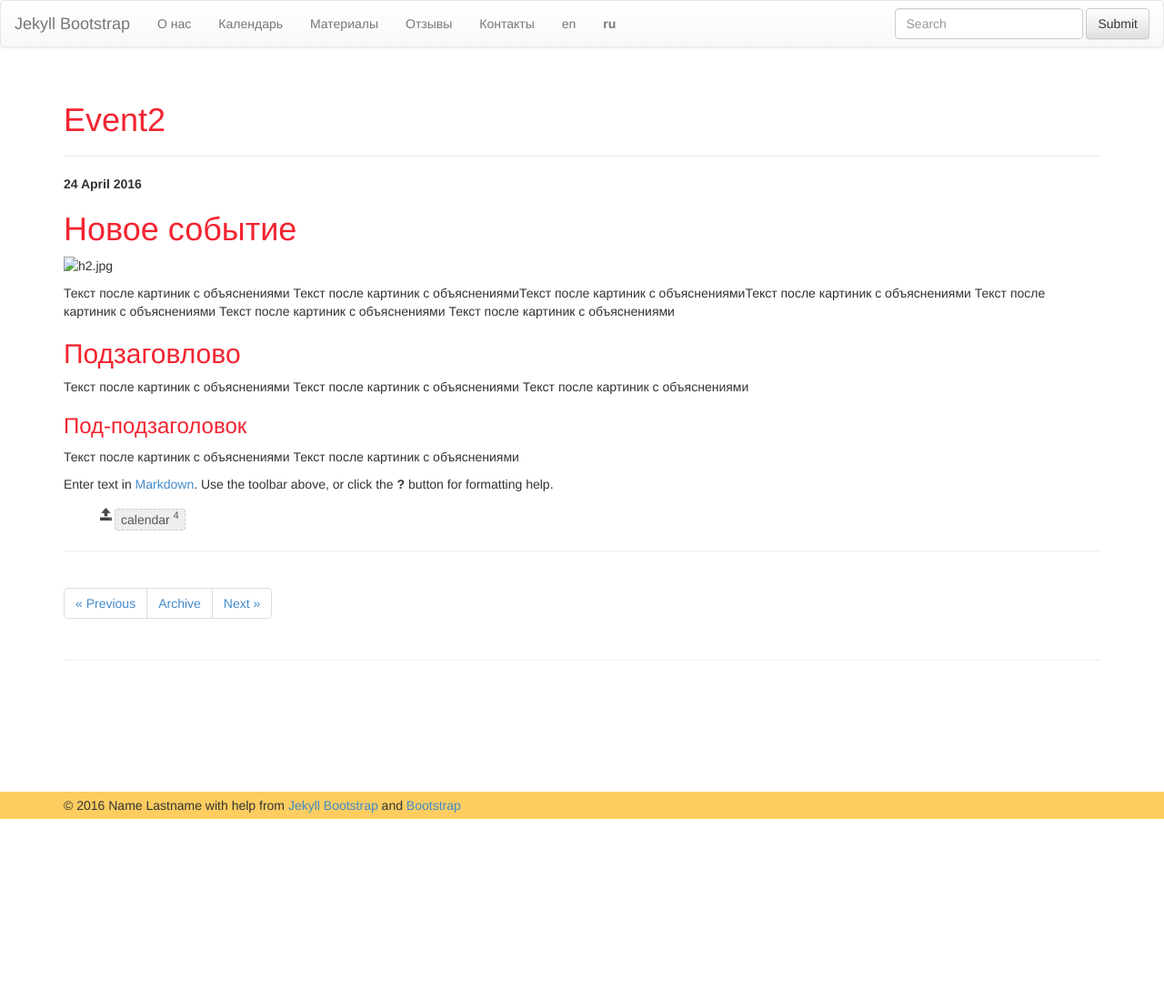
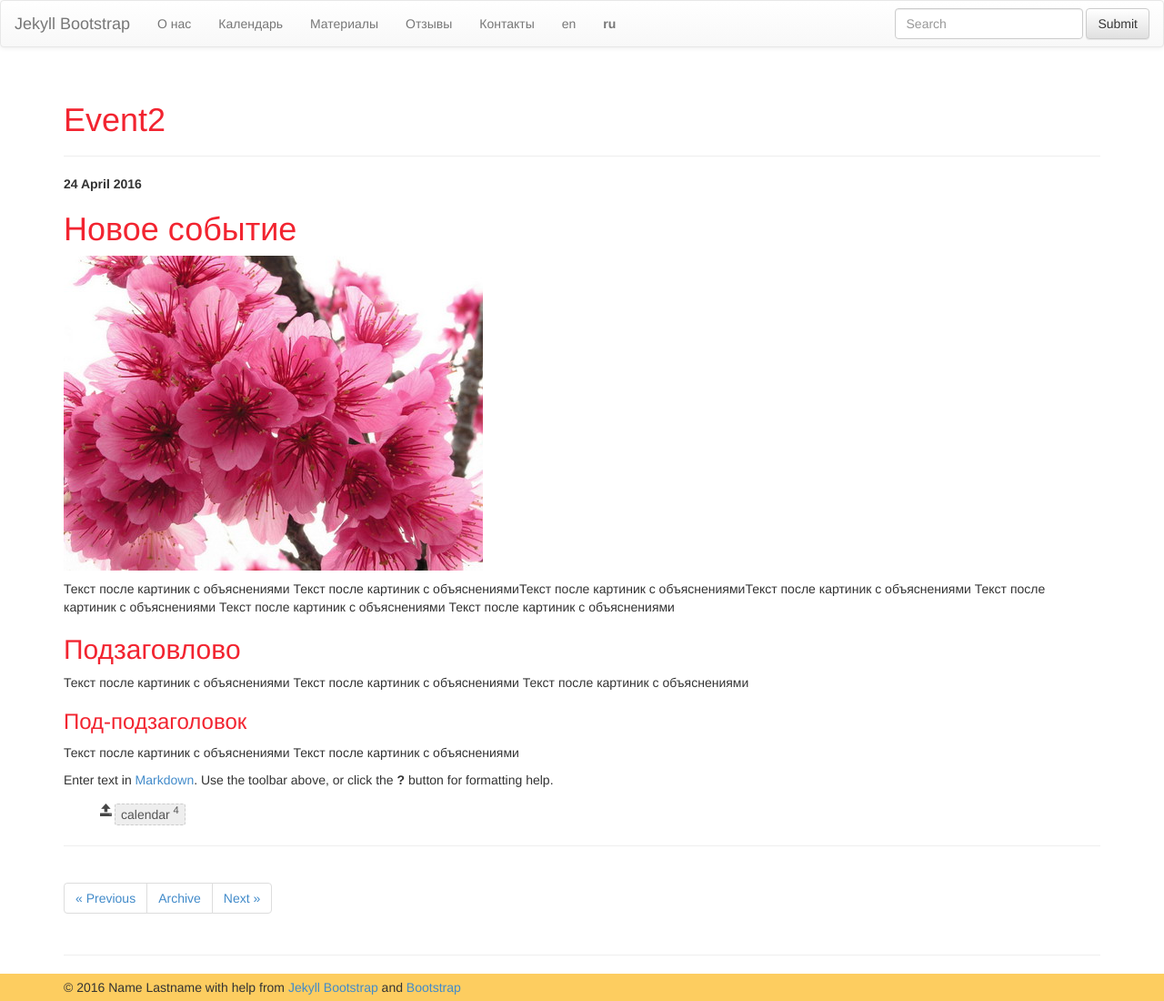
Before and after one commit to happy4upa/MedAc, a Jekyll site: the page built from _posts/events/2016-04-24-event2.md, in a window 1280 px wide. Shown: the whole page at 91% size. Built offline with Jekyll 4.4.1, drawn with Linux system fonts in a browser that asks for light colours; nearby versions of some CDN libraries; before the commit the page ends 900 px from its top, so only the background shows below that.

Commit message:
added image folder

```diff
--- a/_posts/events/2016-04-24-event2.md
+++ b/_posts/events/2016-04-24-event2.md
@@ -7,7 +7,7 @@ categories:
 ---
 # Новое событие
 
-![h2.jpg]({{site.baseurl}}/_posts/events/h2.jpg)
+![h2.jpg]({{site.baseurl}}/images/h2.jpg)
 
 Текст после картиник с объяснениями Текст после картиник с объяснениямиТекст после картиник с объяснениямиТекст после картиник с объяснениями Текст после картиник с объяснениями Текст после картиник с объяснениями Текст после картиник с объяснениями
 
```
Also changed, not shown: _posts/events/en/2016-04-24-event2.md (+2 -0 lines), images/h2.jpg (renamed from _posts/events/h2.jpg).
